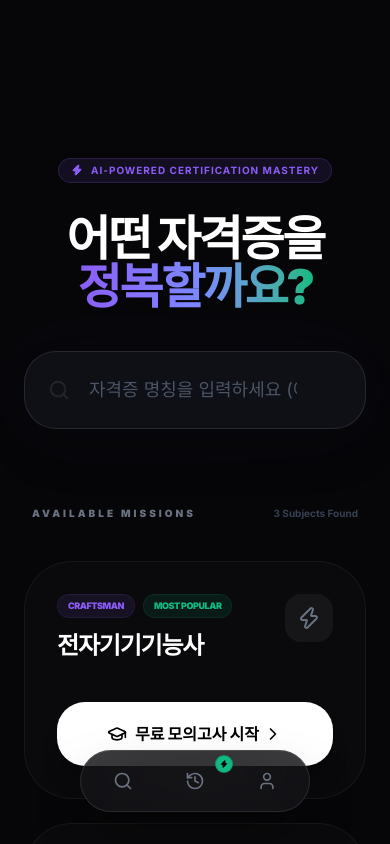
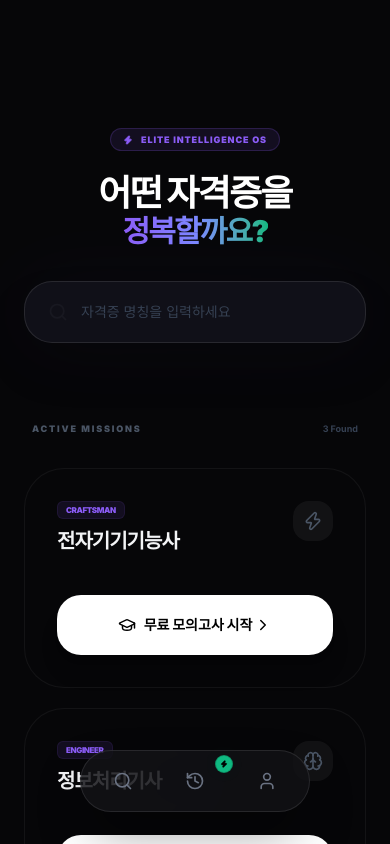
Before and after one commit to kimtyy/alpha-pass-master, a Next.js app: page / in a window 390 px wide. Shown: the top 844 px of the page. Built offline with nearby package versions, Linux system fonts and the light colour scheme.

Commit message:
feat: [v3.1] zen ui cleanup - fixed mobile typography, padding, and search truncation

```diff
--- a/src/app/account/page.tsx
+++ b/src/app/account/page.tsx
@@ -9,63 +9,61 @@ export default function AccountPage() {
   const { status, login, logout, subscribe, isGuest, isMember, isPremium } = useUser();
 
   return (
-    <div className="min-h-screen bg-[#060608] text-white flex flex-col items-center px-6 pt-24 pb-40 relative overflow-hidden">
+    <div className="min-h-screen bg-[#060608] text-white flex flex-col items-center pt-24 pb-40 relative overflow-hidden">
       {/* Background Decor */}
       <div className="fixed inset-0 pointer-events-none -z-10">
         <div className="absolute top-0 right-0 w-full h-1/2 bg-primary/5 blur-[120px] rounded-full" />
       </div>
 
-      <header className="w-full max-w-sm text-center mb-12">
+      <header className="pt-20 pb-10 px-6 text-center shrink-0">
         <motion.div
-          initial={{ scale: 0.9, opacity: 0 }}
+          initial={{ scale: 0.8, opacity: 0 }}
           animate={{ scale: 1, opacity: 1 }}
           className="w-24 h-24 rounded-[32px] bg-gradient-to-br from-primary to-indigo-600 flex items-center justify-center mx-auto mb-6 shadow-2xl relative"
         >
-          <User size={48} className="text-white relative z-10" />
-          {isPremium && (
-            <motion.div
-              animate={{ rotate: 360 }}
-              transition={{ repeat: Infinity, duration: 8, ease: "linear" }}
-              className="absolute inset-[-4px] border border-accent/30 rounded-[36px] border-dashed"
-            />
-          )}
+          <User size={48} className="text-white" />
+          <div className="absolute inset-0 blur-3xl bg-primary rounded-full opacity-20 animate-pulse" />
         </motion.div>
-        <h1 className="text-3xl font-black tracking-tighter mb-2">
-          {isGuest ? 'Alpha Guest' : isPremium ? 'Premium Alpha' : 'Alpha Member'}
-        </h1>
-        <p className="text-gray-500 text-[10px] font-black uppercase tracking-[0.3em]">
-          {isGuest ? 'Join the Elite Family' : 'Elite Intelligence Active'}
+
+        <motion.h1
+          initial={{ y: 20, opacity: 0 }}
+          animate={{ y: 0, opacity: 1 }}
+          className="text-3xl font-black tracking-tighter mb-2"
+        >
+          {status === 'guest' ? 'Alpha Guest' : status === 'member' ? 'Alpha Member' : 'Alpha Premium'}
+        </motion.h1>
+        <p className="text-gray-500 text-[9px] font-black uppercase tracking-[0.4em]">
+          Join the Elite Family
         </p>
       </header>
 
-      <main className="w-full max-w-sm space-y-6">
-        {/* Current Plan Card */}
-        <section className="bg-white/[0.03] border border-white/10 rounded-[40px] p-8 backdrop-blur-3xl overflow-hidden relative">
-          <div className="flex justify-between items-center mb-6">
-            <span className="text-[10px] font-black text-gray-500 uppercase tracking-widest">Membership Tier</span>
-            <span className={`px-2 py-0.5 rounded-lg text-[8px] font-black uppercase ${
-              isPremium ? 'bg-accent text-black' : 'bg-primary/20 text-primary'
+      <main className="w-full max-w-lg px-6 pb-40">
+        {/* Membership Card */}
+        <section className="bg-[#12121a]/60 border border-white/5 rounded-[40px] p-8 backdrop-blur-3xl relative overflow-hidden group mb-8">
+          <div className="absolute top-0 right-0 p-6">
+            <div className={`px-2 py-0.5 rounded-md text-[8px] font-black uppercase tracking-tighter ${
+              isGuest ? 'bg-white/10 text-white' : 'bg-primary text-white'
             }`}>
               {status}
-            </span>
+            </div>
           </div>
 
-          <div className="space-y-4 mb-8">
+          <div className="space-y-6 mb-10">
             <div className="flex items-center gap-4">
-              <div className="w-10 h-10 rounded-xl bg-white/5 flex items-center justify-center text-primary border border-white/5">
+              <div className="w-10 h-10 rounded-xl bg-white/5 flex items-center justify-center text-primary">
                 <ShieldCheck size={20} />
               </div>
               <div>
-                <h3 className="text-sm font-bold tracking-tight">AI Diagnostic Core</h3>
+                <h4 className="text-sm font-bold text-gray-200">AI Diagnostic Core</h4>
                 <p className="text-[10px] text-gray-500">{isGuest ? 'Gated' : 'Active'}</p>
               </div>
             </div>
             <div className="flex items-center gap-4">
-              <div className="w-10 h-10 rounded-xl bg-white/5 flex items-center justify-center text-accent border border-white/5">
+              <div className="w-10 h-10 rounded-xl bg-white/5 flex items-center justify-center text-accent">
                 <Zap size={20} />
               </div>
               <div>
-                <h3 className="text-sm font-bold tracking-tight">Continuous Mastery</h3>
+                <h4 className="text-sm font-bold text-gray-200">Continuous Mastery</h4>
                 <p className="text-[10px] text-gray-500">{isPremium ? 'Active' : 'Gated'}</p>
               </div>
             </div>
@@ -74,26 +72,27 @@ export default function AccountPage() {
           {!isPremium && (
             <button
               onClick={subscribe}
-              className="w-full py-4 rounded-2xl bg-accent text-black font-black text-xs hover:scale-[1.02] transition-transform shadow-xl flex items-center justify-center gap-2"
+              className="w-full py-4 rounded-2xl bg-accent text-black font-black text-sm flex items-center justify-center gap-2 hover:bg-white transition-all active:scale-95 shadow-xl shadow-accent/20"
             >
-              <Star size={14} className="fill-current" />
+              <Zap size={16} className="fill-current" />
               프리미엄 멤버십 업그레이드
             </button>
           )}
         </section>
 
-        {/* Action Buttons */}
-        <section className="space-y-3 pt-4">
-          {isGuest ? (
-            <button
-              onClick={login}
-              className="w-full py-5 rounded-[28px] bg-white text-black font-black text-base flex items-center justify-center gap-3 shadow-2xl hover:bg-primary hover:text-white transition-all group"
-            >
-              <LogIn size={20} />
-              1초 회원가입 / 로그인
-              <ChevronRight size={20} className="group-hover:translate-x-1 transition-transform" />
-            </button>
-          ) : (
+        {isGuest && (
+          <button
+            onClick={login}
+            className="w-full py-5 rounded-3xl bg-white text-black font-black text-base flex items-center justify-center gap-3 hover:bg-primary hover:text-white transition-all active:scale-95 group shadow-2xl"
+          >
+            <ArrowRight size={20} className="group-hover:translate-x-1 transition-transform" />
+            1초 회원가입 / 로그인
+          </button>
+        )}
+
+        {!isGuest && (
+          <div className="pt-8 text-center">
+            <p className="text-[10px] text-gray-600 font-bold uppercase tracking-widest mb-4">You are now part of the intelligence ecosystem.</p>
             <button
               onClick={logout}
               className="w-full py-5 rounded-[28px] bg-white/5 border border-white/10 text-gray-400 font-black text-base flex items-center justify-center gap-3 hover:bg-red-500/10 hover:text-red-400 hover:border-red-500/20 transition-all"
--- a/src/app/dashboard/page.tsx
+++ b/src/app/dashboard/page.tsx
@@ -26,35 +26,35 @@ export default function CertificationHub() {
       </div>
 
       {/* Hero / Search Section */}
-      <section className="pt-32 pb-12 px-6 relative flex flex-col items-center justify-center min-h-[60vh]">
+      <section className="pt-24 pb-12 px-6 relative flex flex-col items-center justify-center min-h-[50vh]">
         <div className="max-w-4xl mx-auto text-center w-full">
           <motion.div
             initial={{ opacity: 0, scale: 0.9 }}
             animate={{ opacity: 1, scale: 1 }}
-            className="inline-flex items-center gap-2 px-3 py-1 rounded-full bg-primary/10 border border-primary/20 text-primary text-[10px] font-bold uppercase tracking-widest mb-8"
+            className="inline-flex items-center gap-2 px-3 py-1 rounded-full bg-primary/10 border border-primary/20 text-primary text-[9px] font-black uppercase tracking-widest mb-6"
           >
-            <Zap size={12} className="fill-current" />
-            AI-Powered Certification Mastery
+            <Zap size={10} className="fill-current" />
+            Elite Intelligence OS
           </motion.div>
 
           <motion.h1
             initial={{ opacity: 0, y: 20 }}
             animate={{ opacity: 1, y: 0 }}
-            className="text-5xl md:text-74xl font-black mb-10 tracking-tighter leading-none"
+            className="text-4xl md:text-6xl font-black mb-8 tracking-tighter leading-none"
           >
             어떤 자격증을 <br/>
-            <span className="text-transparent bg-clip-text bg-gradient-to-r from-primary via-indigo-400 to-accent">정복할까요?</span>
+            <span className="text-transparent bg-clip-text bg-gradient-to-r from-primary via-indigo-400 to-accent text-3xl md:text-5xl">정복할까요?</span>
           </motion.h1>
 
           <motion.div
             initial={{ opacity: 0, y: 15 }}
             animate={{ opacity: 1, y: 0 }}
             transition={{ delay: 0.1 }}
-            className="relative max-w-2xl mx-auto group w-full"
+            className="relative max-w-xl mx-auto group w-full"
           >
             <div className="absolute -inset-1 bg-gradient-to-r from-primary/20 to-indigo-500/20 rounded-3xl blur-2xl opacity-20 group-hover:opacity-40 transition duration-1000"></div>
             <div className="relative flex items-center">
-              <Search className="absolute left-6 text-gray-400" size={22} />
+              <Search className="absolute left-6 text-gray-500" size={20} />
               <form
                 onSubmit={(e) => {
                   e.preventDefault();
@@ -64,8 +64,8 @@ export default function CertificationHub() {
               >
                 <input
                   type="search"
-                  placeholder="자격증 명칭을 입력하세요 (예: 전자기기기능사)"
-                  className="w-full bg-[#12121a]/80 border border-white/10 rounded-[32px] py-6 px-16 text-lg focus:outline-none focus:ring-2 focus:ring-primary/40 backdrop-blur-3xl transition-all placeholder:text-gray-600 shadow-2xl [&::-webkit-search-cancel-button]:appearance-none"
+                  placeholder="자격증 명칭을 입력하세요"
+                  className="w-full bg-[#12121a]/90 border border-white/10 rounded-[28px] py-5 px-14 text-sm focus:outline-none focus:ring-2 focus:ring-primary/40 backdrop-blur-3xl transition-all placeholder:text-gray-700 shadow-2xl [&::-webkit-search-cancel-button]:appearance-none"
                   value={search}
                   onChange={(e) => setSearch(e.target.value)}
                 />
@@ -77,53 +77,48 @@ export default function CertificationHub() {
 
       <main className="w-full max-w-2xl mx-auto px-6 pb-40">
         {/* Modules Grid */}
-        <section className="space-y-10">
+        <section className="space-y-8">
           <div className="flex items-center justify-between px-2">
-            <h3 className="text-[10px] font-black text-gray-500 uppercase tracking-[0.3em]">Available Missions</h3>
-            <span className="text-[10px] text-gray-700 font-bold">{filteredExams.length} Subjects Found</span>
+            <h3 className="text-[9px] font-black text-gray-600 uppercase tracking-[0.2em]">Active Missions</h3>
+            <span className="text-[9px] text-gray-700 font-bold">{filteredExams.length} Found</span>
           </div>
 
-          <div className="grid grid-cols-1 gap-6">
+          <div className="grid grid-cols-1 gap-5">
             <AnimatePresence mode="popLayout">
               {filteredExams.map((exam) => (
                 <motion.div
                   key={exam.id}
                   layout
-                  initial={{ opacity: 0, scale: 0.95 }}
+                  initial={{ opacity: 0, scale: 0.98 }}
                   animate={{ opacity: 1, scale: 1 }}
-                  exit={{ opacity: 0, scale: 0.95 }}
-                  className="group relative bg-white/[0.02] border border-white/5 rounded-[48px] p-8 hover:bg-white/[0.04] hover:border-white/10 transition-all duration-500"
+                  exit={{ opacity: 0, scale: 0.98 }}
+                  className="group relative bg-[#09090b]/40 border border-white/5 rounded-[40px] p-8 hover:bg-white/[0.04] hover:border-white/10 transition-all duration-300"
                 >
                   <div className="flex justify-between items-start mb-10">
                     <div>
-                      <div className="flex items-center gap-2 mb-3">
-                        <span className="px-2.5 py-1 rounded-full bg-primary/10 text-[9px] text-primary font-black uppercase tracking-tighter border border-primary/10">
+                      <div className="flex items-center gap-2 mb-2">
+                        <span className="px-2 py-0.5 rounded-md bg-primary/10 text-[8px] text-primary font-black uppercase tracking-tighter border border-primary/10">
                           {exam.category}
                         </span>
-                        {exam.id === 'electronic-craftsman' && (
-                          <span className="px-2.5 py-1 rounded-full bg-accent/10 text-[9px] text-accent font-black uppercase tracking-tighter border border-accent/10">
-                            Most Popular
-                          </span>
-                        )}
                       </div>
-                      <h3 className="text-2xl font-bold tracking-tighter">
+                      <h3 className="text-xl font-bold tracking-tighter text-gray-100">
                         {exam.title}
                       </h3>
                     </div>
-                    <div className="w-12 h-12 rounded-2xl bg-white/5 flex items-center justify-center text-gray-500 group-hover:text-primary group-hover:bg-primary/10 transition-all duration-500">
-                      {exam.category === 'Engineer' ? <Brain size={24} /> : <Zap size={24} />}
+                    <div className="w-10 h-10 rounded-2xl bg-white/5 flex items-center justify-center text-gray-600 group-hover:text-primary transition-colors">
+                      {exam.category === 'Engineer' ? <Brain size={20} /> : <Zap size={20} />}
                     </div>
                   </div>
 
                   <Link
                     href={`/study?id=${exam.id}`}
-                    className="flex items-center justify-center w-full py-5 rounded-[28px] bg-white text-black font-black hover:bg-primary hover:text-white transition-all duration-500 shadow-xl group/btn"
+                    className="flex items-center justify-center w-full py-5 rounded-3xl bg-white text-black font-black hover:bg-primary hover:text-white transition-all duration-300 shadow-xl group/btn active:scale-95"
                   >
-                    <span className="text-base flex items-center gap-2">
-                      <GraduationCap size={20} />
+                    <span className="text-sm flex items-center gap-2">
+                      <GraduationCap size={18} />
                       무료 모의고사 시작
                     </span>
-                    <ChevronRight size={20} className="ml-1 group-hover/btn:translate-x-1 transition-transform" />
+                    <ChevronRight size={18} className="ml-0.5 group-hover/btn:translate-x-1 transition-transform" />
                   </Link>
                 </motion.div>
               ))}
@@ -135,11 +130,11 @@ export default function CertificationHub() {
                 animate={{ opacity: 1 }}
                 className="py-20 text-center"
               >
-                <div className="w-16 h-16 bg-white/5 rounded-full flex items-center justify-center mx-auto mb-6 text-gray-600">
-                  <Search size={32} />
+                <div className="w-16 h-16 bg-white/5 rounded-full flex items-center justify-center mx-auto mb-6 text-gray-700">
+                  <Search size={24} />
                 </div>
-                <h3 className="text-xl font-bold mb-2">검색 결과가 없습니다</h3>
-                <p className="text-sm text-gray-500">다른 자격증 이름을 입력해보세요.</p>
+                <h3 className="text-lg font-bold mb-1 text-gray-400">검색 결과가 없습니다</h3>
+                <p className="text-xs text-gray-600">자격증 명칭을 다시 한 번 확인해 주세요.</p>
               </motion.div>
             )}
           </div>
--- a/src/app/records/page.tsx
+++ b/src/app/records/page.tsx
@@ -18,43 +18,51 @@ export default function RecordsPage() {
   if (!isLoaded) return null;
 
   return (
-    <div className="min-h-screen bg-[#060608] text-white flex flex-col items-center px-6 pt-24 pb-40 relative overflow-hidden">
+    <div className="min-h-screen bg-[#060608] text-white flex flex-col items-center pt-24 pb-48 relative overflow-hidden">
       {/* Background Decor */}
       <div className="fixed inset-0 pointer-events-none -z-10">
         <div className="absolute bottom-0 left-0 w-full h-1/2 bg-accent/5 blur-[120px] rounded-full" />
       </div>
 
-      <header className="w-full max-w-2xl mb-12 flex justify-between items-end">
-        <div>
-          <h1 className="text-4xl font-black tracking-tighter mb-2">My Pass</h1>
-          <p className="text-gray-500 text-[10px] font-black uppercase tracking-[0.3em]">Continuous Mastery Records</p>
+      <header className="pt-20 pb-10 px-6 text-center shrink-0">
+        <div className="flex items-center justify-center gap-4 mb-4">
+          <motion.h1
+            initial={{ x: -20, opacity: 0 }}
+            animate={{ x: 0, opacity: 1 }}
+            className="text-4xl font-black tracking-tighter"
+          >
+            My Pass
+          </motion.h1>
+          <div className="w-10 h-10 rounded-2xl bg-white/5 flex items-center justify-center text-accent">
+            <History size={20} />
+          </div>
         </div>
-        <div className="w-12 h-12 rounded-2xl bg-white/5 flex items-center justify-center text-primary">
-          <History size={24} />
-        </div>
+        <p className="text-gray-500 text-[9px] font-black uppercase tracking-[0.4em]">
+          Continuous Mastery Records
+        </p>
       </header>
 
-      <main className="w-full max-w-2xl relative">
+      <main className="w-full max-w-lg px-6 pb-40">
         {!isPremium ? (
           /* PREMIUM GATE */
           <motion.div
             initial={{ opacity: 0, y: 20 }}
             animate={{ opacity: 1, y: 0 }}
-            className="bg-[#0d0d12]/80 border border-white/10 rounded-[48px] p-12 backdrop-blur-3xl text-center relative overflow-hidden"
+            className="bg-[#0d0d12]/80 border border-white/10 rounded-[40px] p-10 backdrop-blur-3xl text-center relative overflow-hidden group"
           >
             <div className="absolute top-0 left-0 w-full h-1 bg-gradient-to-r from-primary to-accent" />
-            <div className="w-20 h-20 rounded-3xl bg-white/5 flex items-center justify-center mx-auto mb-8 text-gray-600">
+            <div className="w-20 h-20 rounded-3xl bg-white/5 flex items-center justify-center mx-auto mb-8 text-gray-700 shadow-inner">
               <Lock size={40} />
             </div>
 
-            <h2 className="text-2xl font-bold mb-4">지속적 합격 관리는<br/>프리미엄 전용 기능입니다</h2>
-            <p className="text-gray-500 text-sm leading-relaxed mb-10 max-w-[280px] mx-auto">
+            <h2 className="text-2xl font-black mb-6 leading-tight">지속적 합격 관리는<br/><span className="text-accent">프리미엄 전용</span> 기능입니다</h2>
+            <p className="text-gray-500 text-xs leading-relaxed mb-10 max-w-[280px] mx-auto">
               합격 확률 분석, 오답 데이터 영구 저장 및 무제한 AI 진단을 통해 가장 확실한 합격의 길을 걸으세요.
             </p>
 
             <Link
               href="/account"
-              className="w-full py-5 rounded-[28px] bg-accent text-black font-black flex items-center justify-center gap-2 hover:scale-105 transition-transform shadow-2xl"
+              className="w-full py-5 rounded-3xl bg-accent text-black font-black flex items-center justify-center gap-2 hover:scale-105 transition-transform shadow-2xl shadow-accent/20 active:scale-95"
             >
               <Zap size={18} className="fill-current" />
               프리미엄 멤버십 시작하기
@@ -65,11 +73,11 @@ export default function RecordsPage() {
           <div className="space-y-8">
             <section className="grid grid-cols-2 gap-4">
               <div className="bg-white/5 border border-white/5 rounded-[32px] p-6">
-                <div className="text-[9px] font-black text-gray-500 uppercase mb-2">Average Score</div>
+                <div className="text-[9px] font-black text-gray-500 uppercase mb-2 tracking-widest">Average Score</div>
                 <div className="text-3xl font-black text-accent">67%</div>
               </div>
               <div className="bg-white/5 border border-white/5 rounded-[32px] p-6">
-                <div className="text-[9px] font-black text-gray-500 uppercase mb-2">Best Mission</div>
+                <div className="text-[9px] font-black text-gray-500 uppercase mb-2 tracking-widest">Best Mission</div>
                 <div className="text-3xl font-black text-primary">85%</div>
               </div>
             </section>
@@ -83,16 +91,16 @@ export default function RecordsPage() {
               {mockRecords.map((record, i) => (
                 <div
                   key={i}
-                  className="bg-white/[0.02] border border-white/5 rounded-[32px] p-6 flex items-center justify-between group hover:bg-white/[0.05] transition-all"
+                  className="bg-white/[0.02] border border-white/5 rounded-3xl p-6 flex items-center justify-between group hover:bg-white/[0.05] transition-all"
                 >
                   <div className="flex items-center gap-4">
-                    <div className={`w-12 h-12 rounded-2xl flex items-center justify-center font-black text-xs ${
+                    <div className={`w-10 h-10 rounded-xl flex items-center justify-center font-black text-xs ${
                       record.status === 'PASS' ? 'bg-accent/10 text-accent' : 'bg-red-500/10 text-red-500'
                     }`}>
                       {record.score}
                     </div>
                     <div>
-                      <h4 className="font-bold text-sm tracking-tight">{record.title}</h4>
+                      <h4 className="font-bold text-sm tracking-tight text-gray-200">{record.title}</h4>
                       <div className="flex items-center gap-2 mt-1">
                         <Calendar size={10} className="text-gray-600" />
                         <span className="text-[10px] text-gray-600 font-medium">{record.date}</span>
```
